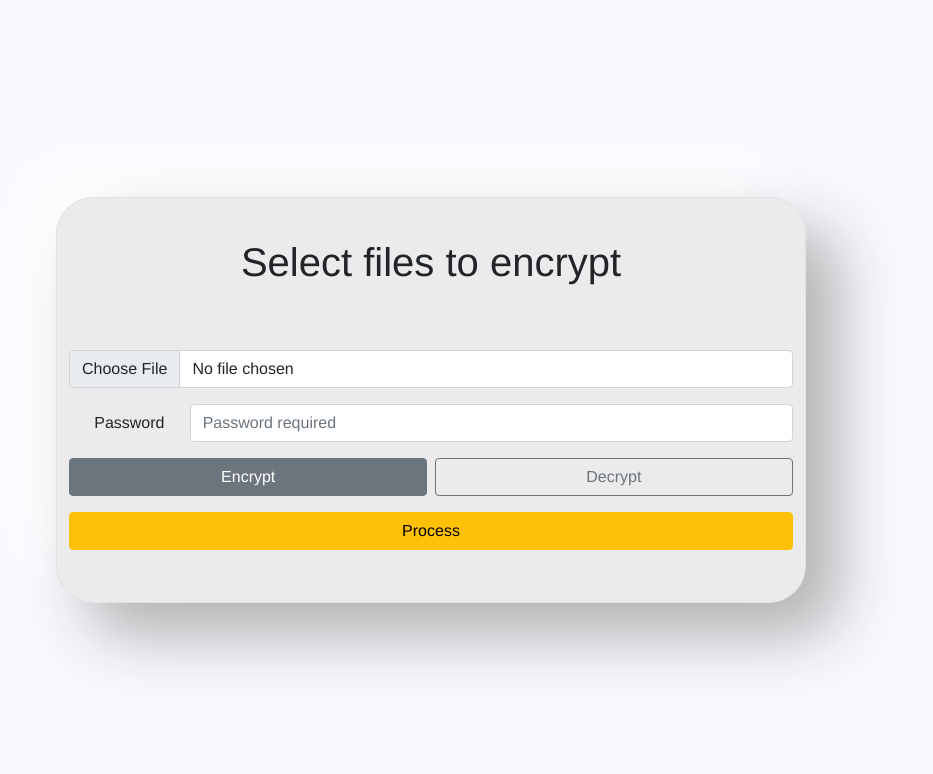
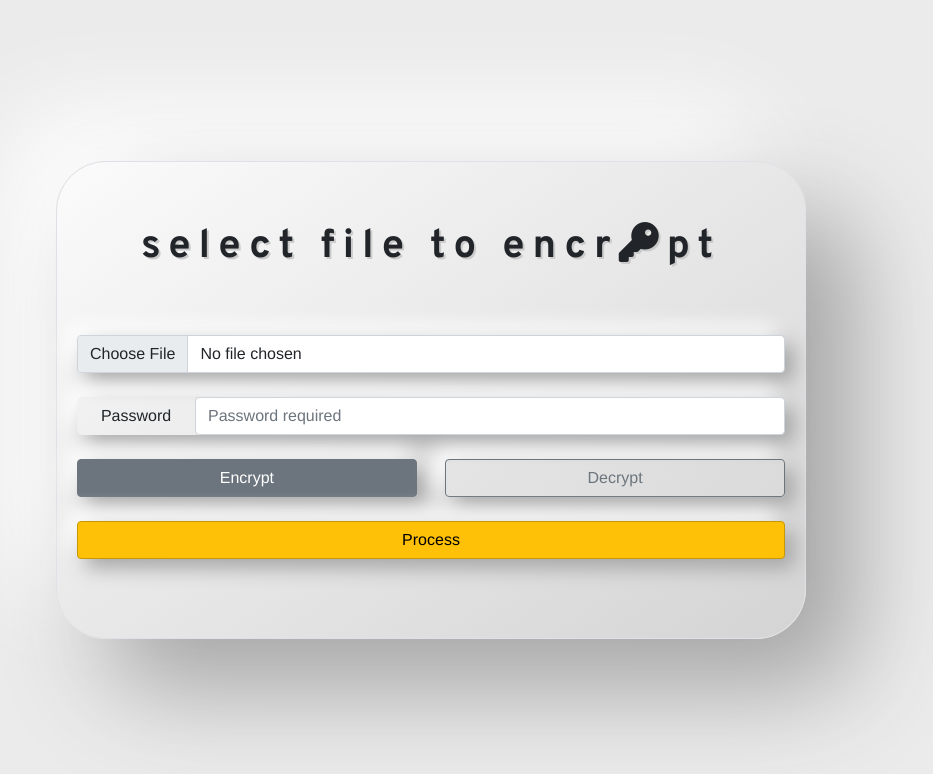
Before and after one commit to PedroBarros-84/FileEncrypter, a website: page public/index.html in a window 1280 px wide. Shown: the whole page, without its empty margins (209-1142 px from the left). Drawn offline with nearby package versions, Linux system fonts and the light colour scheme.

Commit message:
created algorithm first step

```diff
--- a/public/css/style.css
+++ b/public/css/style.css
@@ -3,8 +3,7 @@
 }
 
 body {
-    /* background-color: rgb(177, 177, 177); */
-    background-color: ghostwhite;
+    background-color: rgb(235, 235, 235);
     height: 100vh;
     width: 100vw;
     font-family: "Benton Sans", "Helvetica Neue", helvetica, arial, sans-serif;
@@ -15,24 +14,30 @@ body {
 h1 {
     text-align: center;
     margin: 1em;
+    font-family: 'Overpass', sans-serif;
+    font-weight: 700;
+    text-shadow: 2px 2px #cbcbcb;
+    letter-spacing: 0.2em;
 }
 
 .container {
-    /* background-color:gainsboro;
-    border-radius: 15px; */
     max-width: 750px;
+    padding: 20px;
     width: 80%;
+    border-radius: 50px;
+    background: linear-gradient(145deg, #fbfbfb, #d4d4d4);
+    box-shadow:  50px  50px 100px #a5a5a5,
+                -50px -50px 100px #ffffff;
+}
 
-    border-radius: 37px;
-    background: #ebebeb;
-    box-shadow:  32px 32px 64px #b1b1b1,
-                -32px -32px 64px #ffffff;
+.container .fileselector {
+    box-shadow: 9px  9px 20px #a5a5a5,
+               -9px -9px 20px #ffffff;
 }
 
 .form-group {
-    margin: 1em;
     text-align: center;
-    margin: 1em auto;
+    margin: 1.5em auto;
 }
 
 .container ul {
@@ -41,6 +46,9 @@ h1 {
 
 .container .password {
     display: flex;
+    border-radius: 5px;
+    box-shadow: 9px  9px 20px #a5a5a5,
+               -9px -9px 20px #ffffff;
 }
 
 .container .buttons {
@@ -50,10 +58,17 @@ h1 {
 
 .container .radio-button {
     margin-left: 0;
-    width: 49.5%;
+    width: 48%;
+    box-shadow: 9px  9px 20px #a5a5a5,
+               -9px -9px 20px #ffffff;
 }
 
 .container .process-button {
     width: 100%;
+    border: 1px solid rgb(198, 152, 1);
     margin-bottom: 5%;
+    box-shadow: 9px  9px 20px #a5a5a5,
+               -9px -9px 20px #ffffff;
 }
+
+/* query viewport size for smartphone */
--- a/public/index.html
+++ b/public/index.html
@@ -7,6 +7,9 @@
         <meta name="viewport" content="width=device-width, initial-scale=1.0">
         <link href="https://cdn.jsdelivr.net/npm/bootstrap@5.0.0-beta3/dist/css/bootstrap.min.css" rel="stylesheet" integrity="sha384-eOJMYsd53ii+scO/bJGFsiCZc+5NDVN2yr8+0RDqr0Ql0h+rP48ckxlpbzKgwra6" crossorigin="anonymous">
         <script src="https://cdn.jsdelivr.net/npm/bootstrap@5.0.0-beta3/dist/js/bootstrap.bundle.min.js" integrity="sha384-JEW9xMcG8R+pH31jmWH6WWP0WintQrMb4s7ZOdauHnUtxwoG2vI5DkLtS3qm9Ekf" crossorigin="anonymous"></script>
+        <script src="https://kit.fontawesome.com/bea47550f0.js" crossorigin="anonymous"></script>
+        <link rel="preconnect" href="https://fonts.gstatic.com">
+        <link href="https://fonts.googleapis.com/css2?family=Overpass:ital,wght@0,700;0,800;0,900;1,800&display=swap" rel="stylesheet">
         <link rel="stylesheet" href="css/style.css">
         <title>File Encrypter</title>
 
@@ -17,13 +20,13 @@
         <form class="container border" action="/" method="POST" enctype="multipart/form-data">
 
             <h1>
-                Select files to encrypt
+                select file to encr<i class="fas fa-key"></i>pt
             </h1>
 
             <div class="form-group">
 
                 <label for="formFile" class="form-label"></label>
-                <input type="file" name="uploadedFile" class="form-control" id="formFile">
+                <input type="file" name="uploadedFile" class="form-control fileselector" id="formFile">
 
                 <ul id="output"></ul>
 
@@ -31,7 +34,7 @@
 
             <div class="form-group password">
 
-                <label for="password" class="col-sm-2 col-form-label">Password</label>
+                <label for="password" class="col-sm-2 col-form-label">Password</i></label>
                 <input type="password" name="password" class="form-control" id="password" required placeholder="Password required">
 
             </div>
@@ -74,14 +77,6 @@
                 });
             }
 
-            var reader = new FileReader();
-
-            reader.onload = function(e) {
-                var arrayBuffer = reader.result;
-            }
-
-            reader.readAsArrayBuffer(file);
-
         </script>
 
     </body>
```
Also changed, not shown: app.js (+143 -12 lines).
